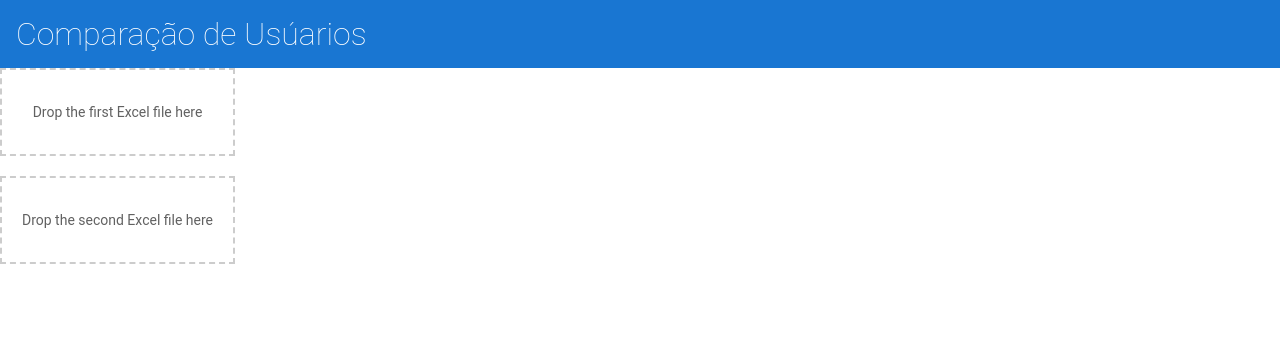
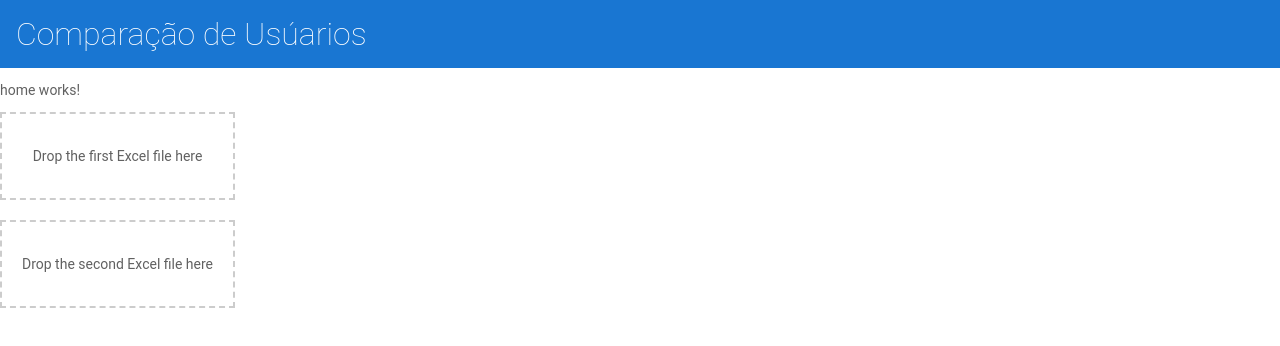
Before and after one commit to thiagoh27/printscreen_project_2, an Angular app: page / in a window 1280 px wide. Shown: the top 346 px of the page. Built offline with nearby package versions, Linux system fonts and the light colour scheme.

Commit message:
Primeiro commit

```diff
--- a/src/app/app.component.html
+++ b/src/app/app.component.html
@@ -1,5 +1,6 @@
 <app-top-bar></app-top-bar>
 
+<app-home></app-home>
 <div class="container">
   <app-drop-zone></app-drop-zone>
 </div>
--- a/src/app/app.module.ts
+++ b/src/app/app.module.ts
@@ -8,6 +8,7 @@
 import { AppComponent } from './app.component';
 import { TopBarComponent } from './top-bar/top-bar.component';
 import { DropZoneComponent } from './drop-zone/drop-zone.component';
+import { HomeComponent } from './home/home.component';
 
 @NgModule({
   imports: [
@@ -15,7 +16,7 @@
     ReactiveFormsModule,
     RouterModule.forRoot([{ path: '', component: DropZoneComponent }]),
   ],
-  declarations: [AppComponent, TopBarComponent, DropZoneComponent],
+  declarations: [AppComponent, TopBarComponent, DropZoneComponent, HomeComponent],
   bootstrap: [AppComponent],
 })
 export class AppModule {}
--- /dev/null
+++ b/src/app/home/home.component.html
@@ -0,0 +1 @@
+<p>home works!</p>
```
Also changed, not shown: src/app/home/home.component.ts (added, +10 -0 lines), src/app/home/home.component.css (added), 1 other file (tests, documents, lock files or other folders).
